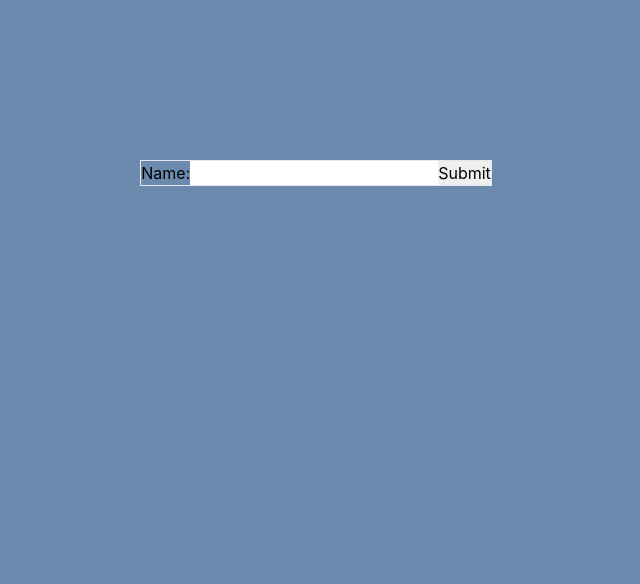
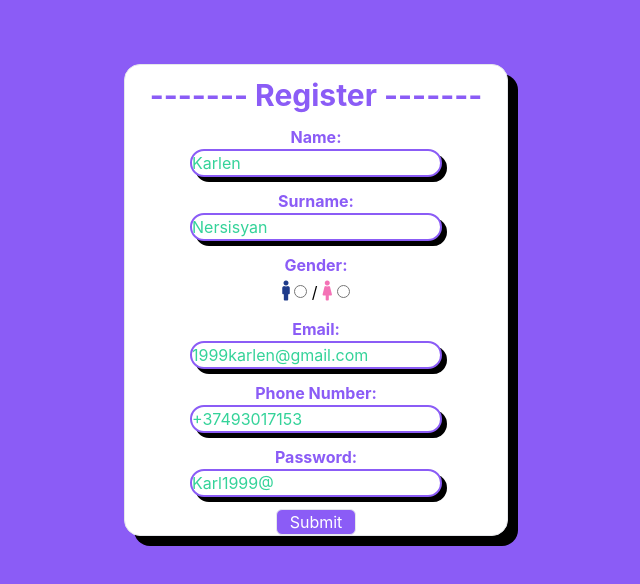
Before and after one commit to KarlenNersisyan/Login-Form, a React (Vite) app: page / in a window 1280 px wide. Shown: the top 584 px of the page, without its empty margins (324-964 px from the left). Built offline with nearby package versions, Linux system fonts and the light colour scheme.

Commit message:
feat(App): adding css style and 'tailwind.config' file

```diff
--- a/src/App.jsx
+++ b/src/App.jsx
@@ -20,20 +20,113 @@ class App extends Component {
 
   render() {
     return (
-      <div className="flex justify-center mt-40">
-        <form className="border border-white-300" onSubmit={this.handleSubmit}>
+      <form className="flex justify-center" onSubmit={this.handleSubmit}>
+        <div className="w-96 h-full shadow-byKarlenV1 mt-16 border bg-white rounded-2xl flex flex-col justify-evenly text-center">
+          {' '}
+          <div className=" mt-3">
+            <b className="text-3xl transition text-purple-500 hover:text-green-400">
+              <a href="https://github.com/KarlenNersisyan" target="_blank">
+                ------- Register -------
+              </a>
+            </b>
+          </div>
+          <div className="mt-3">
             <label>
-            Name:
+              <p className="text-purple-500 transition cursor-pointer hover:text-green-400 font-bold">
+                Name:{' '}
+              </p>
               <input
                 type="text"
+                placeholder="Karlen"
                 value={this.state.value}
                 onChange={this.handleChange}
-              className="outline-none"
+                className="placeholder-green-400 outline-none rounded-full border-solid border-purple-500 border-2 shadow-byKarlenV2"
+                required
               />
             </label>
-          <input type="submit" value="Submit" />
+          </div>
+          <div className="mt-3">
+            <label>
+              <p className="text-purple-500 transition cursor-pointer hover:text-green-400 font-bold">
+                Surname:{' '}
+              </p>
+              <input
+                type="text"
+                placeholder="Nersisyan"
+                value={this.state.value}
+                onChange={this.handleChange}
+                className="placeholder-green-400 outline-none rounded-full border-solid border-purple-500 border-2 shadow-byKarlenV2"
+              />
+            </label>
+          </div>
+          <div className="mt-3">
+            <p className="text-purple-500 transition cursor-pointer hover:text-green-400 font-bold">
+              Gender:{' '}
+            </p>
+             {' '}
+            <label for="male">
+            <i class="fas fa-male text-xl text-blue-900"></i> <input type="radio" name="person" className="cursor-pointer"></input>
+            </label>
+             {' '}
+            <label for="female">
+              / <i class="fas fa-female text-xl text-pink-400"></i> <input type="radio" name="person" className="cursor-pointer"></input>
+            </label>
+          </div>
+          <div className="mt-3">
+            <label>
+              <p className="text-purple-500 transition cursor-pointer hover:text-green-400 font-bold">
+                Email:{' '}
+              </p>
+              <input
+                type="email"
+                placeholder="1999karlen@gmail.com"
+                value={this.state.value}
+                onChange={this.handleChange}
+                className="placeholder-green-400 outline-none rounded-full border-solid border-purple-500 border-2 shadow-byKarlenV2"
+                required
+              />
+            </label>
+          </div>
+          <div className="mt-3">
+            <label>
+              <p className="text-purple-500 transition cursor-pointer hover:text-green-400 font-bold">
+                Phone Number:{' '}
+              </p>
+              <input
+                type="number"
+                placeholder="+37493017153"
+                value={this.state.value}
+                onChange={this.handleChange}
+                className="placeholder-green-400 outline-none rounded-full border-solid border-purple-500 border-2 shadow-byKarlenV2"
+                required
+              />
+            </label>
+          </div>
+          <div className="mt-3">
+            <label>
+              <p className="text-purple-500 transition cursor-pointer hover:text-green-400 font-bold">
+                Password:
+              </p>
+              <input
+                type="password"
+                placeholder="Karl1999@"
+                value={this.state.value}
+                onChange={this.handleChange}
+                className="placeholder-green-400 outline-none rounded-full border-solid border-purple-500 border-2 shadow-byKarlenV2"
+                required
+              />
+            </label>
+          </div>
+          <div className="mt-3">
+            <button
+              className="w-20 transition-all rounded-md border text-white bg-purple-500 hover:text-black hover:bg-green-400"
+              type="submit"
+            >
+              Submit
+            </button>
+          </div>
+        </div>
       </form>
-      </div>
     );
   }
 }
--- a/src/index.css
+++ b/src/index.css
@@ -3,7 +3,7 @@
 @tailwind utilities;
 
 body {
-  background: rgb(107, 138, 173);
+  background: rgb(139 92 246);
   margin: 0;
   font-family: -apple-system, BlinkMacSystemFont, 'Segoe UI', 'Roboto', 'Oxygen',
     'Ubuntu', 'Cantarell', 'Fira Sans', 'Droid Sans', 'Helvetica Neue',
--- a/tailwind.config.js
+++ b/tailwind.config.js
@@ -2,10 +2,15 @@ module.exports = {
   purge: ['./index.html', './src/**/*.{vue,js,ts,jsx,tsx}'],
   darkMode: false, // or 'media' or 'class'
   theme: {
-    extend: {},
+    boxShadow: {
+      byKarlenV1: '10px 10px 0px black',
+      byKarlenV2: '5px 5px 0px black',
+    },
   },
   variants: {
-    extend: {},
+    extend: {
+      padding: ['hover'],
+    },
   },
   plugins: [],
 };
```
Lines whose indentation alone changed are shown as unchanged.
